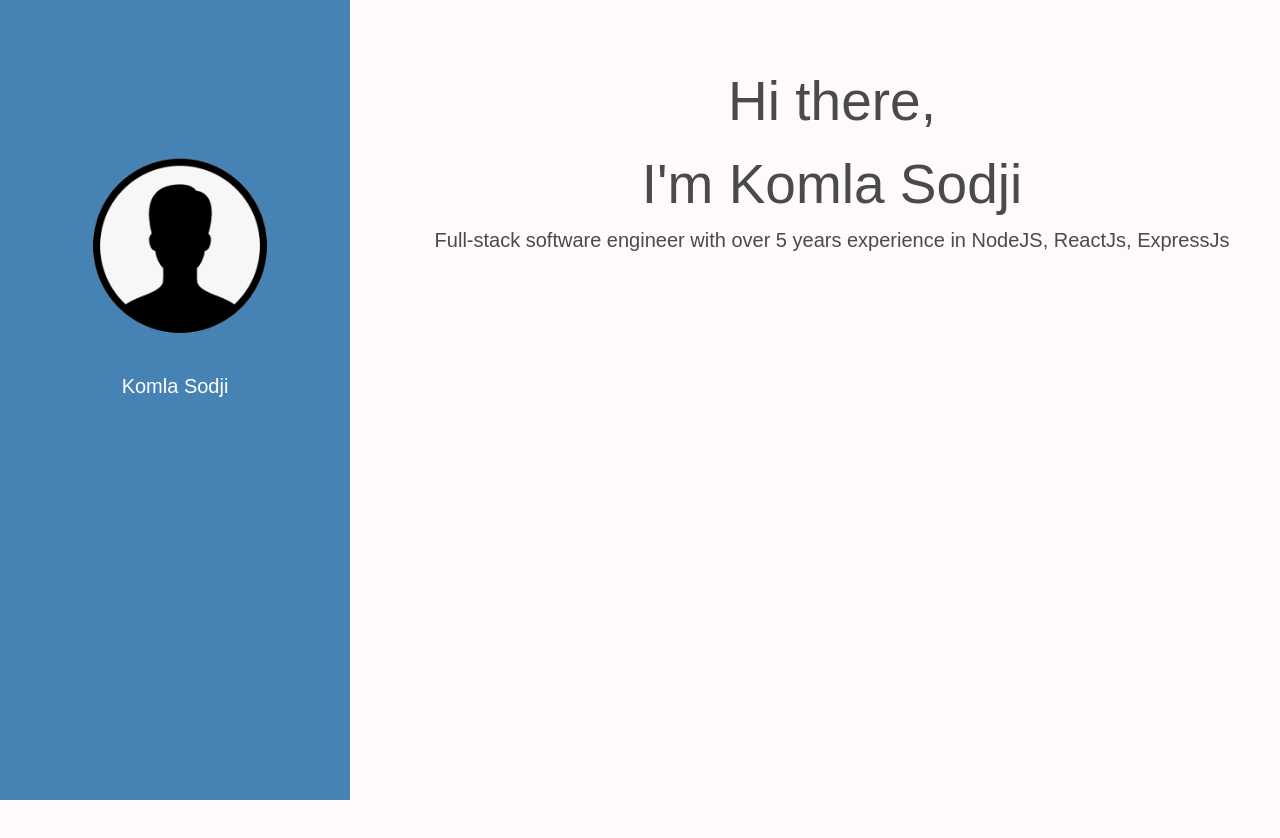
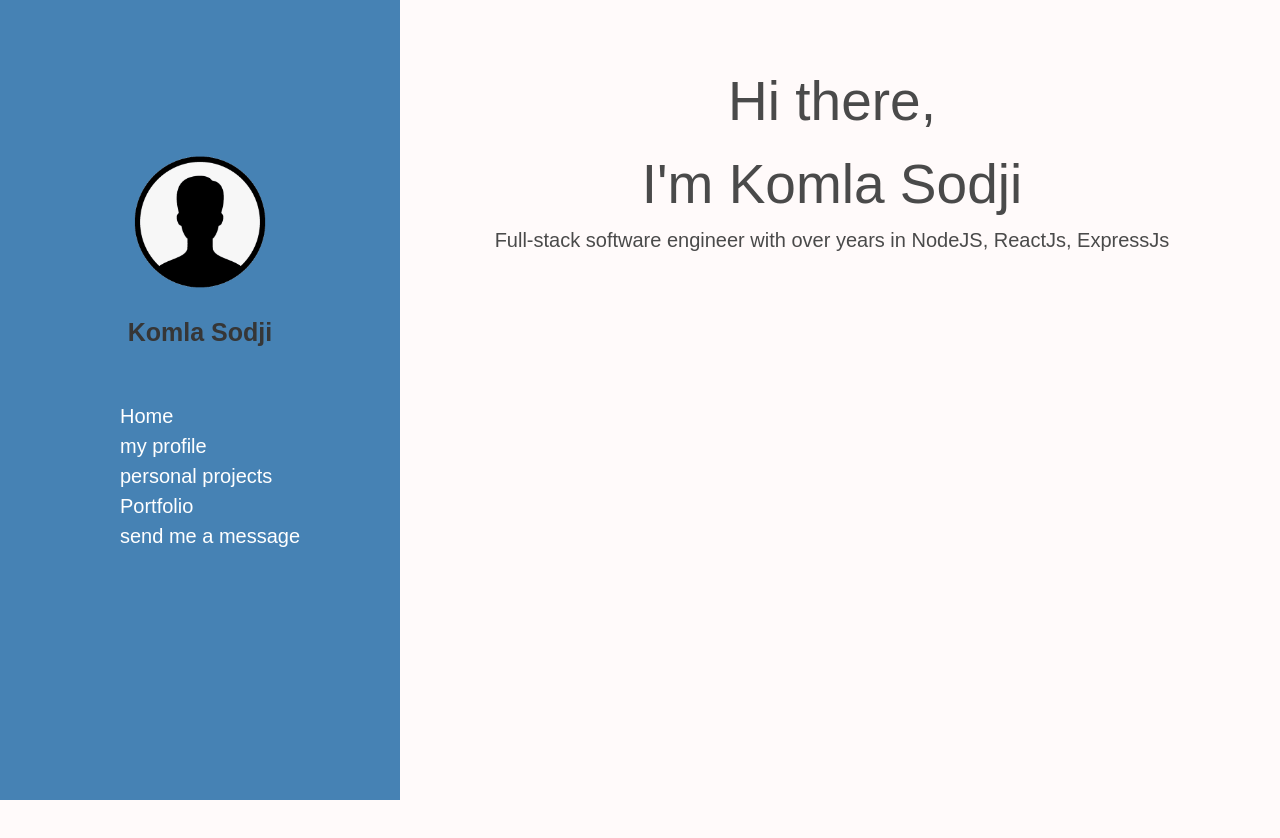
Before and after one commit to inessio/my-web-profile, a React (Create React App) app: page / in a window 1280 px wide. Shown: the top 838 px of the page. Built offline with nearby package versions, Linux system fonts and the light colour scheme; a web font is replaced by a local one.

Commit message:
navigation bar added

```diff
--- a/public/index.html
+++ b/public/index.html
@@ -10,6 +10,7 @@
       content="Web site created using create-react-app"
     />
     <link rel="apple-touch-icon" href="" />
+    <link rel="stylesheet" href="https://cdnjs.cloudflare.com/ajax/libs/bulma/0.7.5/css/bulma.min.css">
     <!--
       manifest.json provides metadata used when your web app is installed on a
       user's mobile device or desktop. See https://developers.google.com/web/fundamentals/web-app-manifest/
--- a/src/components/app/App.js
+++ b/src/components/app/App.js
@@ -11,30 +11,24 @@ const Frame = styled.div`
 `
 class App extends Component {
 
-  state = {
-    data:[
-      {name:"sodji",age:26,belt:"black",id:1},
-      {name:"komlan",age:30,belt:"black",id:2},
-      {name:"inessio",age:38,belt:"black",id:3}
-    ]
-  }
+  state = {}
 
-  addNew = (data) =>{
-    data.id = Math.random()
-    let element = [...this.state.data,data]
-    this.setState({
-      data:element
-    })
-  }
-  deleteNew = (id) => {
-    console.log(id)
-    let elements = this.state.data.filter(element => {
-      return element.id !==id
-    })
-    this.setState({
-      data:elements
-    })
-  }
+  // addNew = (data) =>{
+  //   data.id = Math.random()
+  //   let element = [...this.state.data,data]
+  //   this.setState({
+  //     data:element
+  //   })
+  // }
+  // deleteNew = (id) => {
+  //   console.log(id)
+  //   let elements = this.state.data.filter(element => {
+  //     return element.id !==id
+  //   })
+  //   this.setState({
+  //     data:elements
+  //   })
+  // }
   render(){
     return (
       <Frame>
--- a/src/components/home/Welcome.js
+++ b/src/components/home/Welcome.js
@@ -19,8 +19,13 @@ const Whead = styled.h1`
     font-size:55px;
 
 `
-// const started = "2014";
-// var today = new Date;
+const experience = (started="2014") => {
+    let date = new Date().getFullYear() - started
+    console.log(date)
+    return date
+}
+
+
 // var tdYear = today.getFullYear()
 // const experienceYear = (started,tdYear) =>{
 //    return tdYear - started
@@ -33,7 +38,7 @@ const Welcome = () => {
             <Whead>I'm Komla Sodji </Whead>
             {/* <Wframe><Wimg src={welcm}></Wimg>  </Wframe> */}
 
-            <Wnote>Full-stack software engineer with over 5 years experience in NodeJS, ReactJs, ExpressJs</Wnote>
+            <Wnote>Full-stack software engineer with over years {experience} in NodeJS, ReactJs, ExpressJs</Wnote>
         </Wframe>
     )
 }
--- a/src/components/side-bar/Sidebar.js
+++ b/src/components/side-bar/Sidebar.js
@@ -5,7 +5,7 @@ import profile from '../../img/profile.png'
 const Aside = styled.aside`
     margin: 0;
     padding: 0;
-    width: 350px;
+    width: 400px;
     background-color: steelblue;
     position: fixed;
     height: 100%;
@@ -19,8 +19,8 @@ const Aside = styled.aside`
 `
 const Canvas = styled.img`
     border-radius: 50%;
-    width: 200px;
-    margin: 150px 0px 5px 80px;
+    width: 150px;
+    margin: 150px 0px 0px 0px;
     @media screen and (max-width: 700px) {
         width: 75px;
         height:auto;
@@ -33,15 +33,40 @@ const Canvas = styled.img`
 `
 
 const FullName = styled.h2`
+      font-size:25px;
+      color:white;
+`
+const NavUl = styled.ul`
+
+`
+const NavLi = styled.li`
       font-size:20px;
       color:white;
+`
+const MenuDiv = styled.div`
+        margin: 50px 0px 0px 120px;
+        text-align:justify;
+
 `
 
 const Sidebar = () => {
     return (
         <Aside>
-            <Canvas src={profile} alt="profile"></Canvas>
-            <center><FullName>Komla Sodji</FullName></center>
+
+            <center>
+                <Canvas src={profile} alt="profile"></Canvas>
+                <FullName><strong>Komla Sodji</strong></FullName>
+                <MenuDiv>
+                    <NavUl>
+                        <NavLi>Home</NavLi>
+                        <NavLi>my profile</NavLi>
+                        <NavLi>personal projects</NavLi>
+                        <NavLi>Portfolio</NavLi>
+                        <NavLi>send me a message </NavLi>
+                    </NavUl>
+                </MenuDiv>
+
+            </center>
         </Aside>
     )
 }
```
Also changed, not shown: src/AddElement.js (deleted, +0 -38 lines), src/Navbar.js (deleted, +0 -24 lines), 1 other file (tests, documents, lock files or other folders).
